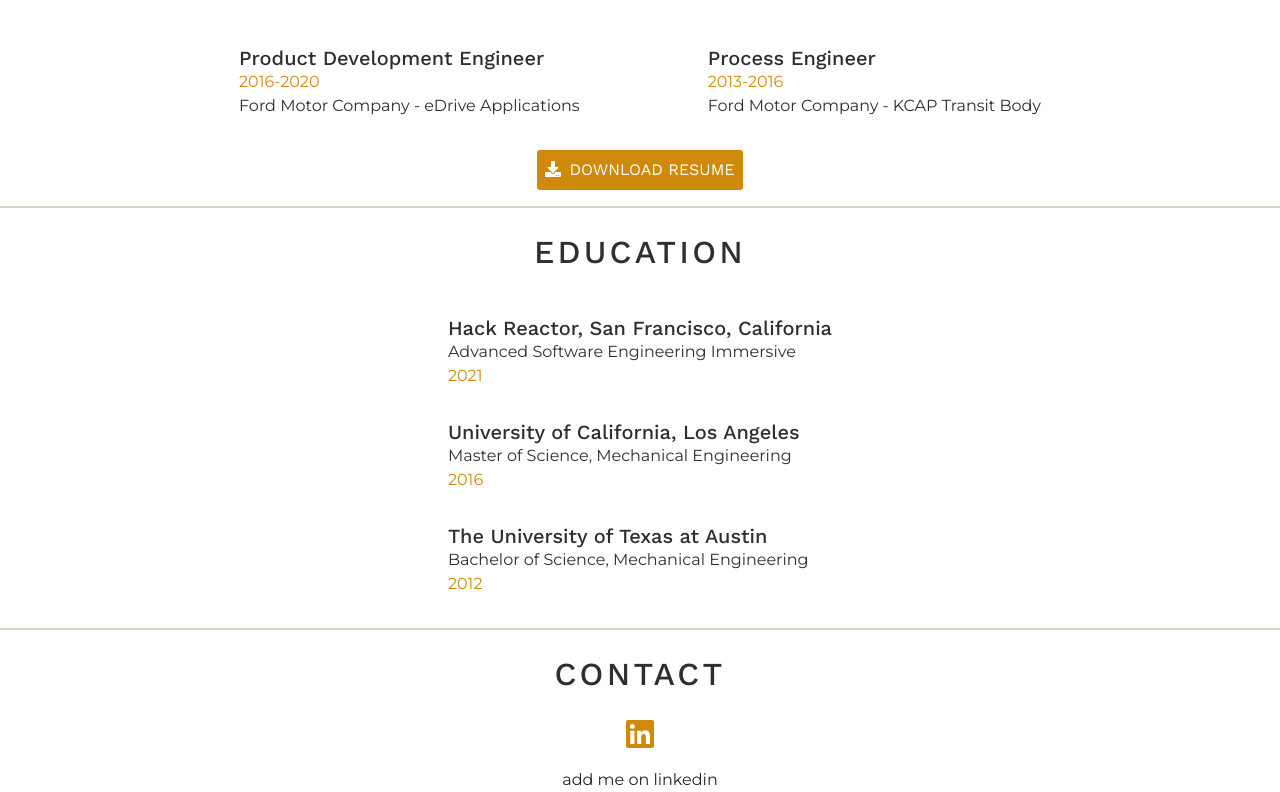
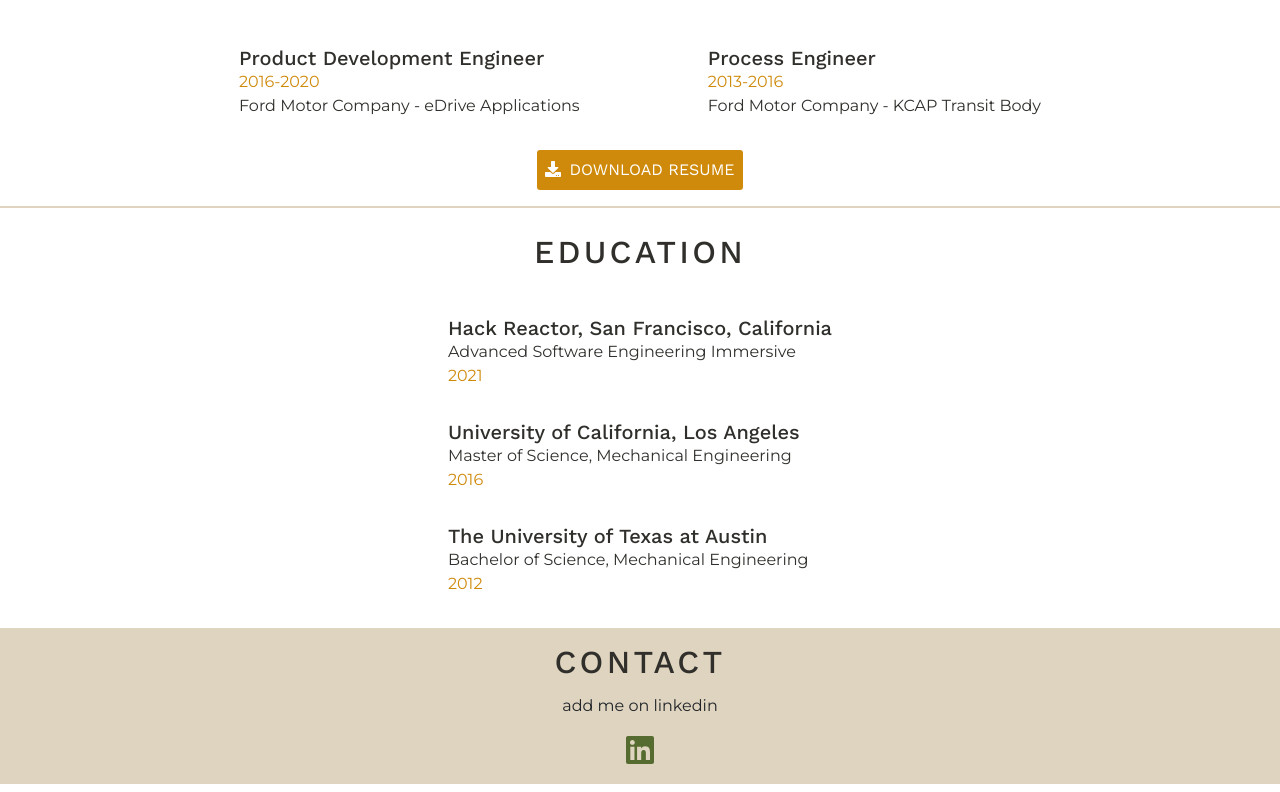
Before and after one commit to zachlchan/zachlchan.github.io, a React app: page / in a window 1280 px wide. Shown: the part 1951-2743 px from the top of the page. Built offline with nearby package versions, Linux system fonts and the light colour scheme.

Commit message:
refactored to use styled wrapper, updated background and icon colors

```diff
--- a/client/src/components/Contact.jsx
+++ b/client/src/components/Contact.jsx
@@ -7,33 +7,42 @@ import SectionParagraph from './SectionParagraph.jsx';
 
 const Contact = () => {
   return (
-    <footer id="contact">
-      <SectionHeader text="contact" />
-      <StyledDiv>
+    <StyledFooter id="contact">
+      <SectionHeader className="contact-header" text="contact" />
+      <div className="info-container">
+        <SectionParagraph className="instructions" text={contactText} />
         <a href="https://www.linkedin.com/in/zachlchan/">
-          <StyledIcon icon={faLinkedin} />
+          <FontAwesomeIcon className="linkedin-icon" icon={faLinkedin} />
         </a>
-        <StyledP text={contactText} />
-      </StyledDiv>
-    </footer>
+      </div>
+    </StyledFooter>
   )
 }
 
 const contactText = 'add me on linkedin';
-const StyledDiv = styled.div`
+
+const StyledFooter = styled.footer`
+  background-color: #dfd4bf;
+  & .contact-header {
+    padding: 0.5rem;
+  }
+  & .info-container {
     text-align: center;
-`;
-const StyledIcon = styled(FontAwesomeIcon)`
-  color: #cf8a0c;
+  }
+  & .linkedin-icon {
+    //color: #cf8a0c;
+    color: #556b2f;
     font-size: 2rem;
     margin-bottom: 1rem;
     transition: transform 0.2s;
     &:hover {
       transform: scale(1.5);
     }
-`;
-const StyledP = styled(SectionParagraph)`
+  }
+  & .instructions {
     text-align: center;
+    padding-bottom: 1rem;
+  }
 `;
 
 export default Contact;
```
Lines whose indentation alone changed are shown as unchanged.
